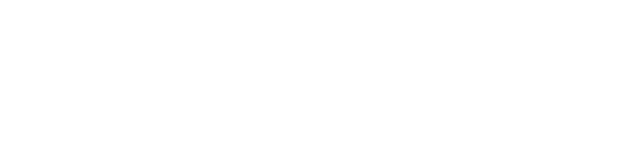
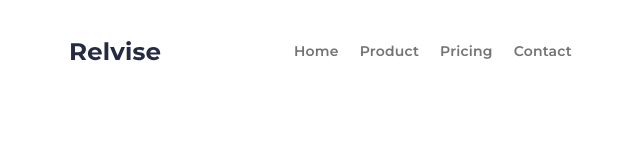
Before and after one commit to 8807010/Relvise, a plain HTML site: page index.html in a window 1280 px wide. Shown: the whole page, without its empty margins (47-687 px from the left). Drawn offline with Linux system fonts and the light colour scheme.

Commit message:
header complete

```diff
--- a/css/style.css
+++ b/css/style.css
@@ -0,0 +1,91 @@
+* {
+  padding: 0;
+  margin: 0;
+  box-sizing: content-box;
+}
+
+body {
+  font-family: Montserrat;
+  font-size: 14px;
+  font-weight: 500;
+  color: #252b42;
+  line-height: 1;
+  height: 100%;
+}
+
+.container {
+  max-width: 1046px;
+  margin: 0 auto;
+  padding: 0 15px;
+}
+
+/* ---HEADER------------------------ */
+
+.header {
+  position: absolute;
+  width: 100%;
+  left: 0;
+  top: 0;
+  z-index: 10;
+}
+
+.header__logo-img {
+  width: 91px;
+}
+
+.header__container {
+  display: flex;
+  min-height: 104px;
+  align-items: center;
+}
+@media (max-width: 479px) {
+  .header__container {
+    min-height: 70px;
+  }
+}
+
+.header__menu {
+  margin-left: 133px;
+  padding: 5px 0;
+}
+@media (max-width: 992px) {
+  .header__menu {
+    margin-left: 80px;
+  }
+}
+@media (max-width: 767px) {
+  .header__menu {
+    margin-left: 40px;
+  }
+}
+@media (max-width: 479px) {
+  .header__menu {
+    margin-left: 20px;
+  }
+}
+
+.header__menu-link {
+  text-decoration: none;
+  color: #737373;
+  font-weight: 600;
+  line-height: calc(24 / 14 * 100%);
+  letter-spacing: 0.2px;
+}
+@media (max-width: 479px) {
+  .header__menu-link {
+    font-size: 18px;
+  }
+}
+
+.header__menu-item {
+  list-style-type: none;
+}
+
+.header__menu-item:not(last-child) {
+  margin-right: 21px;
+}
+
+.header__menu-list {
+  display: flex;
+  flex-wrap: wrap;
+}
--- a/index.html
+++ b/index.html
@@ -5,11 +5,44 @@
     <meta charset="UTF-8">
     <meta http-equiv="X-UA-Compatible" content="IE=edge">
     <meta name="viewport" content="width=device-width, initial-scale=1.0">
+    <link
+        href="https://fonts.googleapis.com/css?family=Montserrat:regular,500,600,700,800&display=swap&subset=cyrillic-ext"
+        rel="stylesheet" />
     <link rel="stylesheet" href="css/style.css">
     <title>Relvise</title>
 </head>
 
 <body>
+    <div class="wrapper">
+        <header class="header">
+            <div class="header__container container">
+                <div class="header__logo">
+                    <a href="/" class="header__logo-link">
+                        <img class="header__logo-img" src="./img/relvise.svg" alt="logo">
+                    </a>
+                </div>
+                <nav class="header__menu">
+                    <ul class="header__menu-list">
+                        <li class="header__menu-item">
+                            <a href="#" class="header__menu-link">Home</a>
+                        </li>
+                        <li class="header__menu-item">
+                            <a href="#" class="header__menu-link">Product</a>
+                        </li>
+                        <li class="header__menu-item">
+                            <a href="#" class="header__menu-link">Pricing</a>
+                        </li>
+                        <li class="header__menu-item">
+                            <a href="#" class="header__menu-link">Contact</a>
+                        </li>
+                    </ul>
+                </nav>
+            </div>
+        </header>
+
+    </div>
+
+
 
     <script src="js/script.js"></script>
 </body>
```
Also changed, not shown: img/relvise.svg (added).
